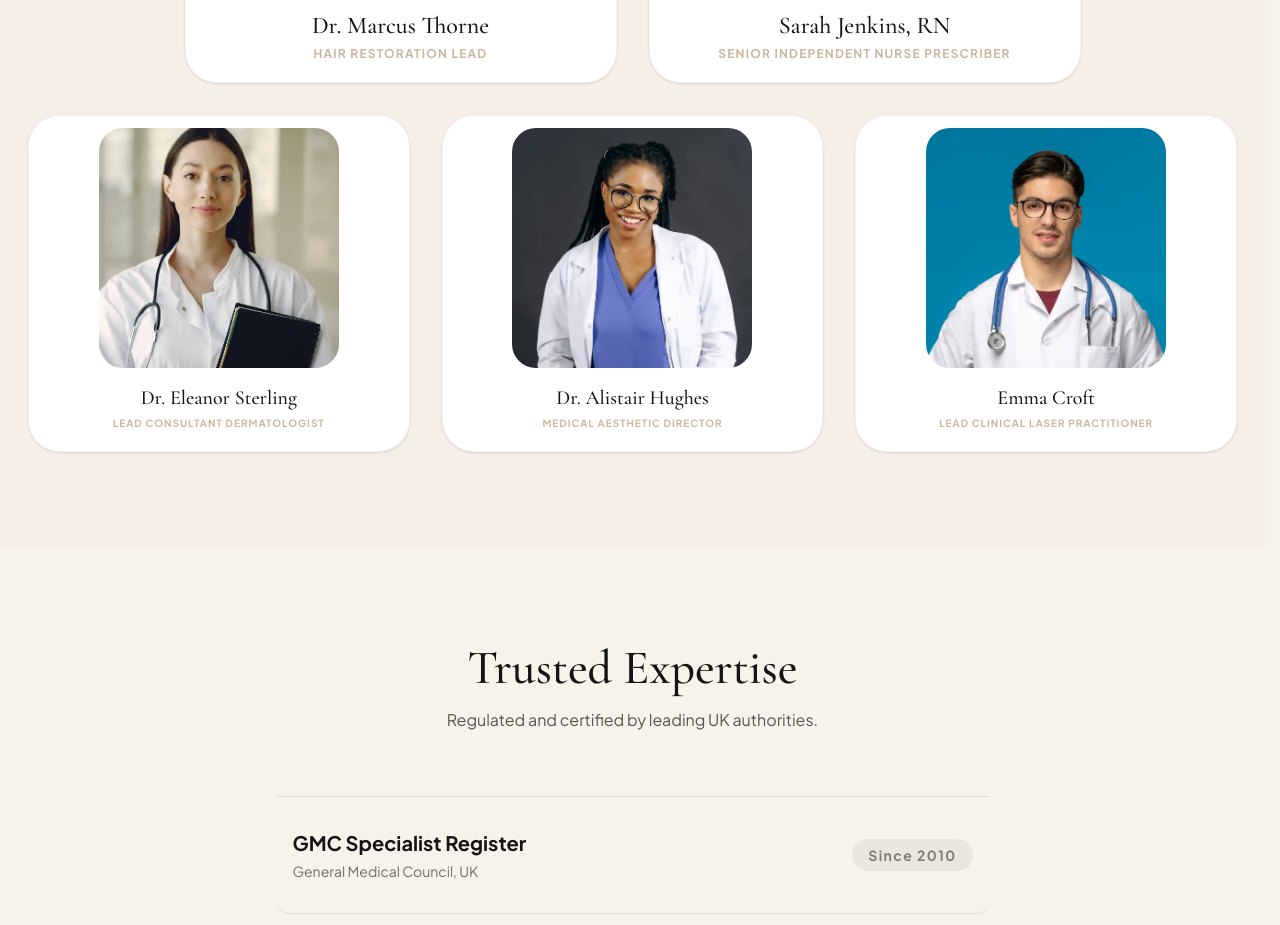
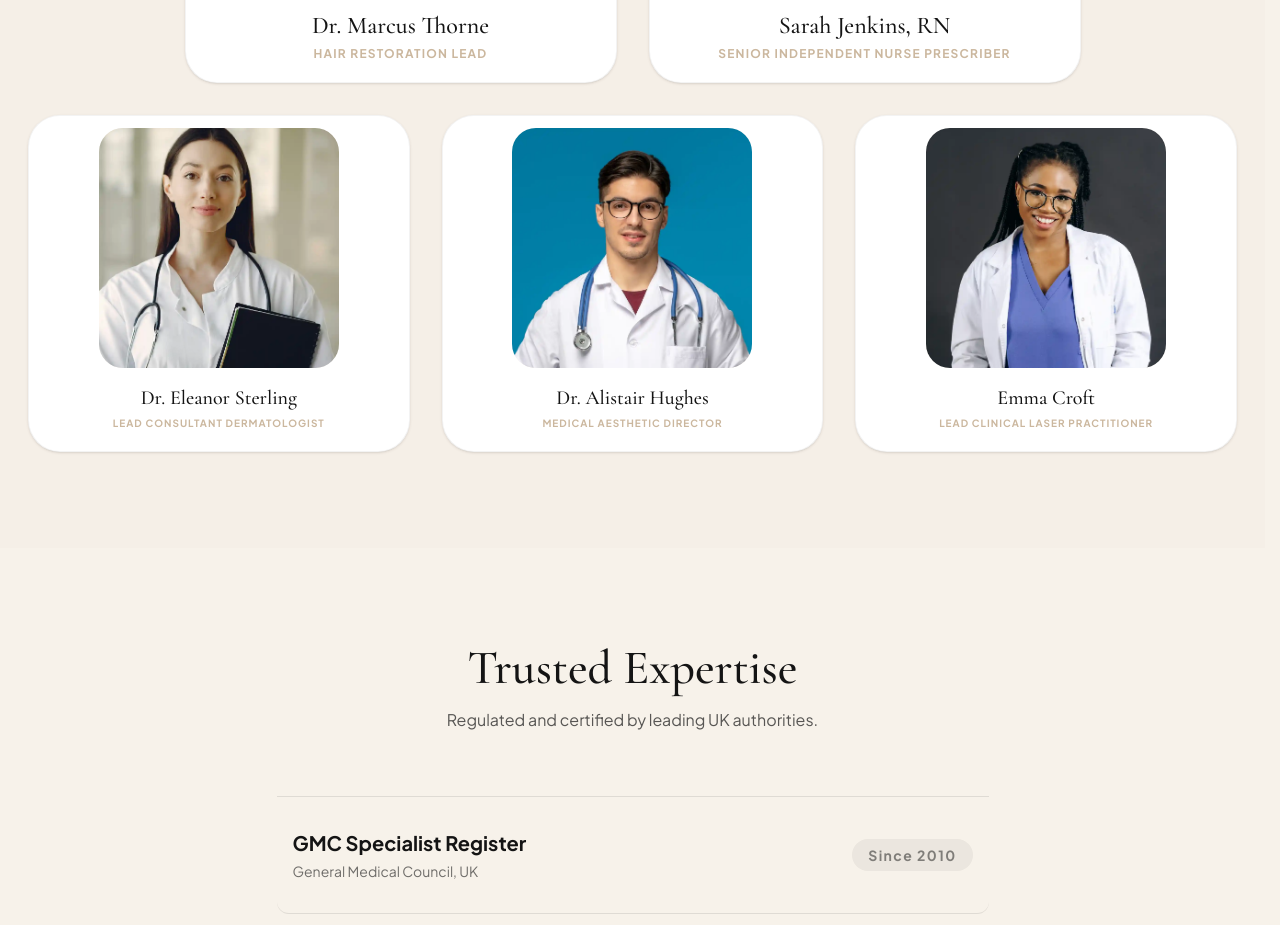
Before and after one commit to webpitrial/bellaskin, a Next.js app: page /about in a window 1280 px wide. Shown: the part 3780-4705 px from the top of the page. Built offline with nearby package versions, Linux system fonts and the light colour scheme.

Commit message:
Fixed minor offline mistake

```diff
--- a/src/app/(site)/about/page.tsx
+++ b/src/app/(site)/about/page.tsx
@@ -45,8 +45,8 @@
 
   const doctorsBottom = [
     { name: "Dr. Eleanor Sterling", role: "Lead Consultant Dermatologist", img: "/images/home/why-choose/doc-1.webp" },
-    { name: "Dr. Alistair Hughes", role: "Medical Aesthetic Director", img: "/images/home/why-choose/doc-2.webp" },
-    { name: "Emma Croft", role: "Lead Clinical Laser Practitioner", img: "/images/home/why-choose/doc-5.webp" }
+    { name: "Dr. Alistair Hughes", role: "Medical Aesthetic Director", img: "/images/home/why-choose/doc-5.webp" },
+    { name: "Emma Croft", role: "Lead Clinical Laser Practitioner", img: "/images/home/why-choose/doc-2.webp" }
   ];
 
   const certificates = [
```
